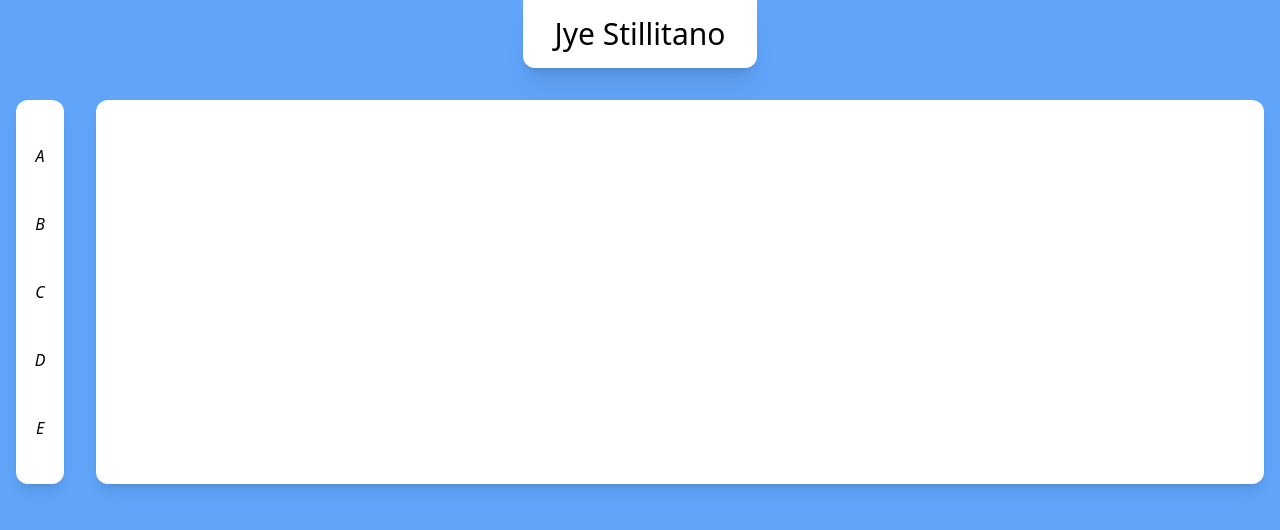
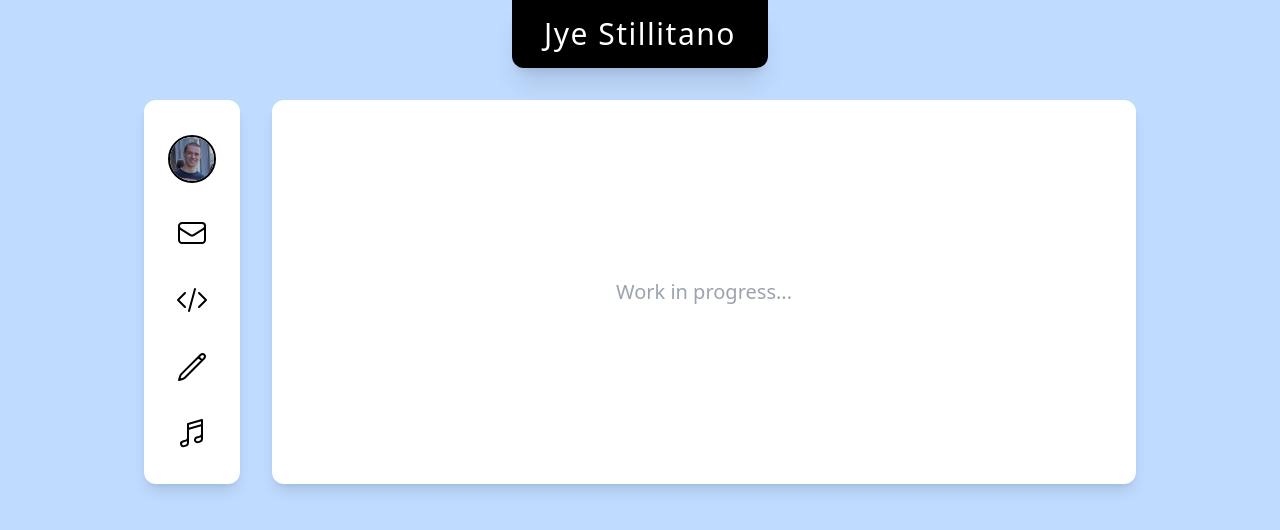
Before and after one commit to JyeStillitano/portoflio-tailwind, a Next.js app: page / in a window 1280 px wide. Shown: the top 530 px of the page. Built offline with nearby package versions, Linux system fonts and the light colour scheme.

Commit message:
NavBar icons and styling updated.

```diff
--- a/app/layout.tsx
+++ b/app/layout.tsx
@@ -16,7 +16,7 @@ export default function RootLayout({
 }>) {
   return (
     <html lang="en" className="h-full">
-      <body className="bg-blue-400 h-full  m-0 p-0">{children}</body>
+      <body className="bg-blue-200 h-full  m-0 p-0">{children}</body>
     </html>
   );
 }
--- a/app/page.tsx
+++ b/app/page.tsx
@@ -4,22 +4,29 @@ import NavBar from "@/components/NavBar";
 export default function Home() {
   return (
     // Outer Container
-    <div className="h-full max-w-7xl">
+    <div className="h-full max-w-5xl m-auto">
       {/* Head */}
       <div className="flex justify-center mb-4">
-        <div className="bg-white rounded-b-xl shadow-xl px-8 py-4">
-          <h1 className="text-3xl">Jye Stillitano</h1>
+        <div className="bg-black rounded-b-xl shadow-xl px-8 py-4">
+          <h1 className="text-3xl text-white font-thin tracking-wider">
+            Jye Stillitano
+          </h1>
         </div>
       </div>
 
       {/* Body */}
-      <div className="flex flex-row">
+      <div className="flex">
         {/* NavBar Container */}
         <div className="m-4">
           <NavBar />
         </div>
+
         {/* Content Container */}
-        <div className="bg-white rounded-xl shadow-lg m-4 flex-grow p-4"></div>
+        <div className="bg-white flex-grow rounded-xl shadow-lg m-4 p-4 content-center align-middle">
+          <div className="flex justify-center">
+            <p className="text-xl text-gray-400">Work in progress...</p>
+          </div>
+        </div>
       </div>
     </div>
   );
--- a/components/NavBar.tsx
+++ b/components/NavBar.tsx
@@ -1,13 +1,91 @@
 import Image from "next/image";
+
+// Icons credit: https://heroicons.com
+
+var selection: number = 1;
 
 export default function NavBar() {
   return (
-    <div className="flex flex-col min-w-12 max-w-24 h-96 justify-evenly rounded-xl shadow-lg bg-white">
-      <i className="flex justify-center">A</i>
-      <i className="flex justify-center">B</i>
-      <i className="flex justify-center">C</i>
-      <i className="flex justify-center">D</i>
-      <i className="flex justify-center">E</i>
+    <div className="flex flex-col w-24 h-96 justify-evenly rounded-xl shadow-lg bg-white">
+      {/* Profile Icon */}
+      <div className="flex justify-center">
+        <img
+          className=" rounded-full w-12 h-12 border-2 border-black"
+          src="./Profile.jpg"
+        />
+      </div>
+
+      {/* Mail Icon */}
+      <div className="flex justify-center">
+        <svg
+          xmlns="http://www.w3.org/2000/svg"
+          fill="none"
+          viewBox="0 0 24 24"
+          strokeWidth={1.5}
+          stroke="currentColor"
+          className="w-8 h-8"
+        >
+          <path
+            strokeLinecap="round"
+            strokeLinejoin="round"
+            d="M21.75 6.75v10.5a2.25 2.25 0 0 1-2.25 2.25h-15a2.25 2.25 0 0 1-2.25-2.25V6.75m19.5 0A2.25 2.25 0 0 0 19.5 4.5h-15a2.25 2.25 0 0 0-2.25 2.25m19.5 0v.243a2.25 2.25 0 0 1-1.07 1.916l-7.5 4.615a2.25 2.25 0 0 1-2.36 0L3.32 8.91a2.25 2.25 0 0 1-1.07-1.916V6.75"
+          />
+        </svg>
+      </div>
+
+      {/* Code Icon */}
+      <div className="flex justify-center">
+        <svg
+          xmlns="http://www.w3.org/2000/svg"
+          fill="none"
+          viewBox="0 0 24 24"
+          strokeWidth={1.5}
+          stroke="currentColor"
+          className="w-8 h-8"
+        >
+          <path
+            strokeLinecap="round"
+            strokeLinejoin="round"
+            d="M17.25 6.75 22.5 12l-5.25 5.25m-10.5 0L1.5 12l5.25-5.25m7.5-3-4.5 16.5"
+          />
+        </svg>
+      </div>
+
+      {/* Art Icon */}
+      <div className="flex justify-center">
+        <svg
+          xmlns="http://www.w3.org/2000/svg"
+          fill="none"
+          viewBox="0 0 24 24"
+          strokeWidth={1.5}
+          stroke="currentColor"
+          className="w-8 h-8"
+        >
+          <path
+            strokeLinecap="round"
+            strokeLinejoin="round"
+            d="m16.862 4.487 1.687-1.688a1.875 1.875 0 1 1 2.652 2.652L6.832 19.82a4.5 4.5 0 0 1-1.897 1.13l-2.685.8.8-2.685a4.5 4.5 0 0 1 1.13-1.897L16.863 4.487Zm0 0L19.5 7.125"
+          />
+        </svg>
+      </div>
+
+      {/* Music Icon */}
+      <div className="flex justify-center">
+        <svg
+          xmlns="http://www.w3.org/2000/svg"
+          fill="none"
+          viewBox="0 0 24 24"
+          strokeWidth={1.5}
+          stroke="currentColor"
+          className="w-8 h-8"
+        >
+          <path
+            strokeLinecap="round"
+            strokeLinejoin="round"
+            d="m9 9 10.5-3m0 6.553v3.75a2.25 2.25 0 0 1-1.632 2.163l-1.32.377a1.803 1.803 0 1 1-.99-3.467l2.31-.66a2.25 2.25 0 0 0 1.632-2.163Zm0 0V2.25L9 5.25v10.303m0 0v3.75a2.25 2.25 0 0 1-1.632 2.163l-1.32.377a1.803 1.803 0 0 1-.99-3.467l2.31-.66A2.25 2.25 0 0 0 9 15.553Z"
+          />
+        </svg>
+      </div>
     </div>
   );
 }
```
Also changed, not shown: public/Profile.jpg (added).
